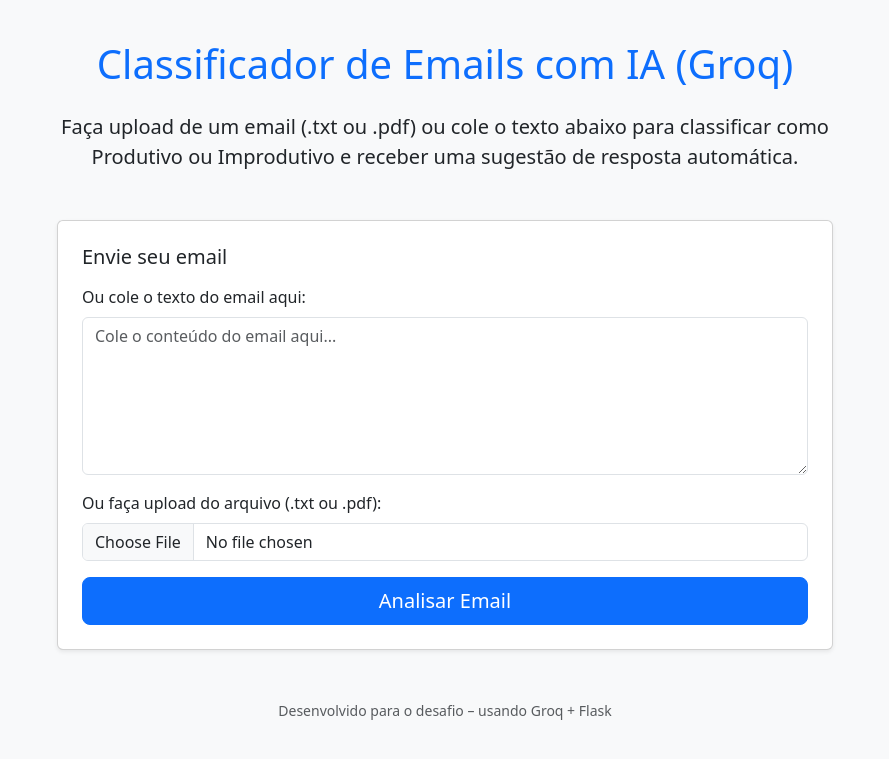
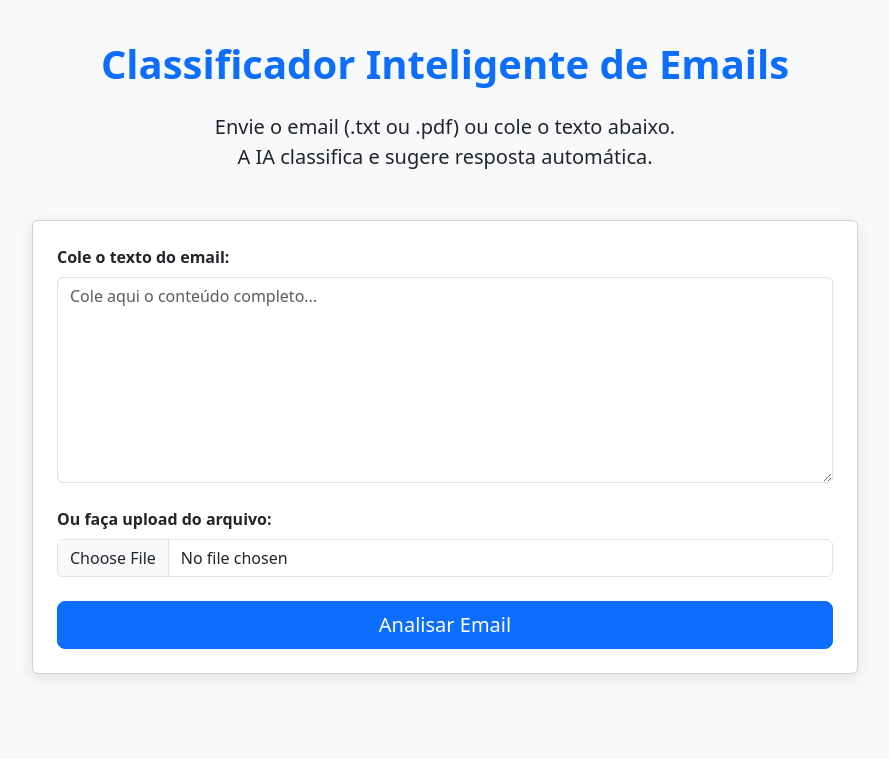
Before and after one commit to pedrosavio99/desafio-auto-classificador-emails, a Flask app: page / in a window 1280 px wide. Shown: the top 759 px of the page, without its empty margins (195-1084 px from the left). Run offline with Flask 3, Linux system fonts and the light colour scheme; some libraries are stand-ins or nearby versions.

Commit message:
refactor: enhance email classification logic and improve UI templates

```diff
--- a/app.py
+++ b/app.py
@@ -4,61 +4,62 @@ from werkzeug.utils import secure_filename
 import pdfplumber
 from groq import Groq
 from dotenv import load_dotenv
+import json
 
-load_dotenv()  # Carrega variáveis do .env
+load_dotenv()
 
 app = Flask(__name__)
-app.secret_key = 'super_secret_key_muito_segura'
-app.config['MAX_CONTENT_LENGTH'] = 16 * 1024 * 1024
+app.secret_key = 'super_secret_key_muito_segura_aqui'
+app.config['MAX_CONTENT_LENGTH'] = 16 * 1024 * 1024  # 16 MB limite
 
 ALLOWED_EXTENSIONS = {'txt', 'pdf'}
 
 def allowed_file(filename):
     return '.' in filename and filename.rsplit('.', 1)[1].lower() in ALLOWED_EXTENSIONS
 
-# Configuração Groq
+# Configuração da Groq
 groq_client = Groq(api_key=os.getenv("GROQ_API_KEY"))
 
-# Prompt poderoso (bem estruturado e restritivo)
+# Prompt atualizado com contexto da AutoU
 SYSTEM_PROMPT = """
-Você é um classificador inteligente de emails corporativos para uma grande empresa financeira.
-Sua tarefa é:
+Você é um assistente de email inteligente da **AutoU**, uma grande empresa do setor financeiro.
+Sua tarefa é classificar emails recebidos pela equipe da AutoU e sugerir respostas automáticas adequadas.
 
-1. CLASSIFICAR o email em APENAS uma das duas categorias:
-   - Produtivo: requer ação, resposta ou acompanhamento (ex: solicitação de status, dúvida sobre sistema, envio de arquivo importante, reclamação, pedido de suporte).
-   - Improdutivo: não requer ação imediata (ex: feliz natal, bom dia, agradecimento genérico, spam leve, piada, forward irrelevante).
+1. CLASSIFIQUE o email em APENAS UMA das duas categorias:
+   - Produtivo: emails que exigem ação, resposta, acompanhamento ou análise pela equipe (ex.: solicitação de status, dúvida sobre produto/serviço, envio de documento importante, reclamação, suporte técnico, atualização de caso).
+   - Improdutivo: emails que não demandam ação imediata (ex.: felicitações, feliz natal/ano novo, bom dia/tarde, agradecimento genérico, spam leve, forward irrelevante, piadas).
 
-2. SUGERIR UMA RESPOSTA AUTOMÁTICA curta, profissional e adequada à categoria:
-   - Para Produtivo: educada, confirmando recebimento + informando próximo passo ou pedindo mais detalhes se necessário.
-   - Para Improdutivo: educada, breve, agradecendo ou encerrando sem abrir precedentes.
+2. SUGIRA UMA RESPOSTA AUTOMÁTICA curta, profissional e educada, assinada sempre como "Equipe AutoU".
 
 REGRAS OBRIGATÓRIAS:
-- Responda APENAS com JSON válido, sem texto extra antes ou depois.
-- Estrutura EXATA:
+- Responda SOMENTE com JSON válido, sem qualquer texto antes ou depois.
+- Estrutura EXATA do JSON:
 {
   "categoria": "Produtivo" ou "Improdutivo",
-  "justificativa": "explicação curta de 1 frase do porquê da categoria",
-  "resposta_sugerida": "texto da resposta automática (máx 4-6 linhas)"
+  "justificativa": "explicação curta e objetiva de no máximo 1 frase sobre o motivo da classificação",
+  "resposta_sugerida": "texto completo da resposta automática (máximo 5-6 linhas, linguagem formal em português brasileiro, assinatura final obrigatória: 'Atenciosamente, Equipe AutoU')"
 }
-- Sempre use português brasileiro formal e profissional.
-- Seja objetivo e direto.
+- Sempre use português brasileiro formal e corporativo.
+- A resposta sugerida deve ser pronta para envio, incluindo saudação e despedida quando apropriado.
+- Se o email for muito curto ou ambíguo, classifique com base no conteúdo principal e justifique.
 """
 
 def classificar_email_com_groq(texto_email):
     try:
         response = groq_client.chat.completions.create(
-            model="llama-3.3-70b-versatile",  # ou "mixtral-8x7b-32768" se preferir mais rápido
+            model="llama-3.3-70b-versatile",
             messages=[
                 {"role": "system", "content": SYSTEM_PROMPT},
-                {"role": "user", "content": f"Email recebido:\n\n{texto_email}\n\nClassifique e sugira resposta."}
+                {"role": "user", "content": f"Email recebido:\n\n{texto_email}"}
             ],
             temperature=0.2,
-            max_tokens=600,
+            max_tokens=700,
             response_format={"type": "json_object"}
         )
         return response.choices[0].message.content
     except Exception as e:
-        return None, str(e)
+        print(f"Erro na chamada Groq: {e}")
+        return None
 
 @app.route('/')
 def index():
@@ -68,58 +69,57 @@ def index():
 def processar():
     texto_email = ""
 
-    # 1. Texto colado
-    if 'texto_email' in request.form and request.form['texto_email'].strip():
+    # Prioridade: texto colado
+    if request.form.get('texto_email', '').strip():
         texto_email = request.form['texto_email'].strip()
 
-    # 2. Arquivo upload
+    # Se não, tenta arquivo
     elif 'arquivo' in request.files:
         file = request.files['arquivo']
         if file.filename == '':
-            flash('Nenhum arquivo selecionado', 'danger')
+            flash('Nenhum arquivo selecionado.', 'warning')
             return redirect(url_for('index'))
 
         if file and allowed_file(file.filename):
-            if file.filename.endswith('.txt'):
-                texto_email = file.read().decode('utf-8', errors='ignore').strip()
-            elif file.filename.endswith('.pdf'):
-                try:
+            try:
+                if file.filename.lower().endswith('.txt'):
+                    texto_email = file.read().decode('utf-8', errors='ignore').strip()
+                elif file.filename.lower().endswith('.pdf'):
                     with pdfplumber.open(file) as pdf:
-                        texto_email = "\n\n".join(page.extract_text() or "" for page in pdf.pages).strip()
-                except Exception as e:
-                    flash(f'Erro ao ler PDF: {str(e)}', 'danger')
-                    return redirect(url_for('index'))
+                        texto_email = "\n\n".join(
+                            page.extract_text() or "" for page in pdf.pages
+                        ).strip()
+            except Exception as e:
+                flash(f'Erro ao ler o arquivo: {str(e)}', 'danger')
+                return redirect(url_for('index'))
         else:
-            flash('Formato inválido. Use .txt ou .pdf', 'danger')
+            flash('Formato inválido. Apenas .txt ou .pdf são permitidos.', 'danger')
             return redirect(url_for('index'))
 
-    else:
-        flash('Envie texto ou arquivo', 'danger')
+    if not texto_email:
+        flash('Nenhum conteúdo de email foi enviado ou extraído.', 'warning')
         return redirect(url_for('index'))
 
-    if not texto_email:
-        flash('Não foi possível extrair texto', 'warning')
+    # Chama a Groq
+    resultado_json = classificar_email_com_groq(texto_email)
+
+    if not resultado_json:
+        flash('Não foi possível conectar com a IA. Verifique sua chave Groq ou tente novamente.', 'danger')
         return redirect(url_for('index'))
 
-    # Chama Groq
-    resultado_json = classificar_email_com_groq(texto_email)
-
-    if resultado_json is None:
-        flash('Erro ao conectar com a IA. Verifique sua chave Groq.', 'danger')
-        return redirect(url_for('index'))
-
-    import json
     try:
         resultado = json.loads(resultado_json)
     except:
-        flash('Resposta da IA inválida', 'danger')
+        flash('Resposta da IA veio em formato inválido.', 'danger')
         return redirect(url_for('index'))
 
-    return render_template('resultado.html',
-                           texto_extraido=texto_email,
-                           categoria=resultado.get('categoria', 'Erro'),
-                           justificativa=resultado.get('justificativa', ''),
-                           resposta_sugerida=resultado.get('resposta_sugerida', 'Sem sugestão disponível'))
+    return render_template(
+        'resultado.html',
+        texto_extraido=texto_email,
+        categoria=resultado.get('categoria', 'Erro'),
+        justificativa=resultado.get('justificativa', 'Não gerada'),
+        resposta_sugerida=resultado.get('resposta_sugerida', 'Não gerada')
+    )
 
 if __name__ == '__main__':
     app.run(debug=True)
--- a/templates/index.html
+++ b/templates/index.html
@@ -4,48 +4,36 @@
     <meta charset="UTF-8">
     <meta name="viewport" content="width=device-width, initial-scale=1.0">
     <title>Classificador de Emails com IA</title>
-    <!-- Bootstrap 5 via CDN (rápido e bonito) -->
     <link href="https://cdn.jsdelivr.net/npm/bootstrap@5.3.3/dist/css/bootstrap.min.css" rel="stylesheet">
     <style>
         body { padding: 40px 20px; background-color: #f8f9fa; }
-        .container { max-width: 800px; }
-        h1 { color: #0d6efd; }
+        .container { max-width: 850px; }
+        h1 { color: #0d6efd; font-weight: 600; }
+        .card { box-shadow: 0 4px 15px rgba(0,0,0,0.1); }
     </style>
 </head>
 <body>
     <div class="container">
-        <h1 class="mb-4 text-center">Classificador de Emails com IA (Groq)</h1>
-        <p class="lead text-center mb-5">
-            Faça upload de um email (.txt ou .pdf) ou cole o texto abaixo para classificar como <strong>Produtivo</strong> ou <strong>Improdutivo</strong> e receber uma sugestão de resposta automática.
-        </p>
+        <h1 class="text-center mb-4">Classificador Inteligente de Emails</h1>
+        <p class="lead text-center mb-5">Envie o email (.txt ou .pdf) ou cole o texto abaixo.<br>A IA classifica e sugere resposta automática.</p>
 
-        <div class="card shadow-sm p-4">
-            <h5 class="mb-3">Envie seu email</h5>
+        <div class="card p-4">
             <form method="POST" action="/processar" enctype="multipart/form-data">
-                <!-- Área para colar texto -->
-                <div class="mb-3">
-                    <label for="texto_email" class="form-label">Ou cole o texto do email aqui:</label>
-                    <textarea class="form-control" id="texto_email" name="texto_email" rows="6" placeholder="Cole o conteúdo do email aqui..."></textarea>
+                <div class="mb-4">
+                    <label class="form-label fw-bold">Cole o texto do email:</label>
+                    <textarea class="form-control" name="texto_email" rows="8" placeholder="Cole aqui o conteúdo completo..."></textarea>
                 </div>
 
-                <!-- Upload de arquivo -->
-                <div class="mb-3">
-                    <label for="arquivo" class="form-label">Ou faça upload do arquivo (.txt ou .pdf):</label>
-                    <input type="file" class="form-control" id="arquivo" name="arquivo" accept=".txt,.pdf">
+                <div class="mb-4">
+                    <label class="form-label fw-bold">Ou faça upload do arquivo:</label>
+                    <input type="file" class="form-control" name="arquivo" accept=".txt,.pdf">
                 </div>
 
-                <div class="d-grid">
-                    <button type="submit" class="btn btn-primary btn-lg">Analisar Email</button>
-                </div>
+                <button type="submit" class="btn btn-primary btn-lg w-100">Analisar Email</button>
             </form>
         </div>
-
-        <footer class="mt-5 text-center text-muted">
-            <small>Desenvolvido para o desafio – usando Groq + Flask</small>
-        </footer>
     </div>
 
-    <!-- Bootstrap JS (opcional por enquanto, mas útil para interações futuras) -->
     <script src="https://cdn.jsdelivr.net/npm/bootstrap@5.3.3/dist/js/bootstrap.bundle.min.js"></script>
 </body>
 </html>
```
Also changed, not shown: templates/resultado-parcial.html (added, +51 -0 lines), templates/resultado.html (+20 -17 lines).
